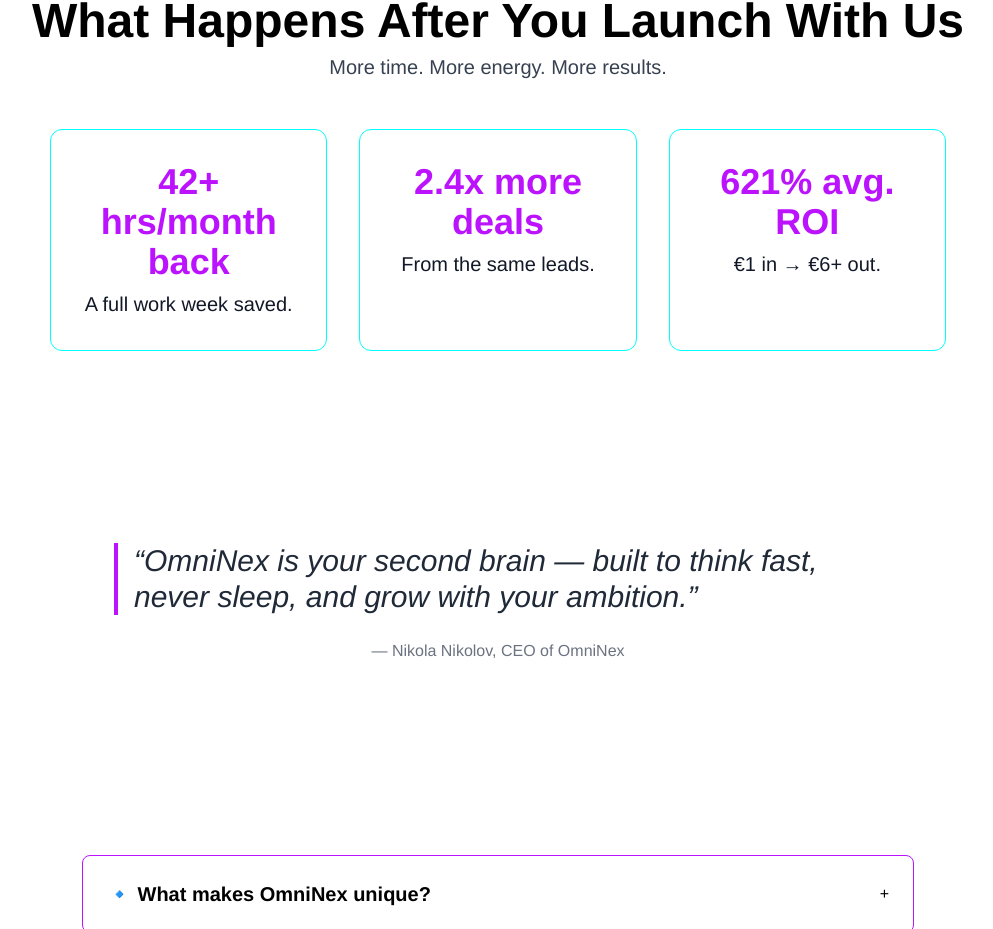
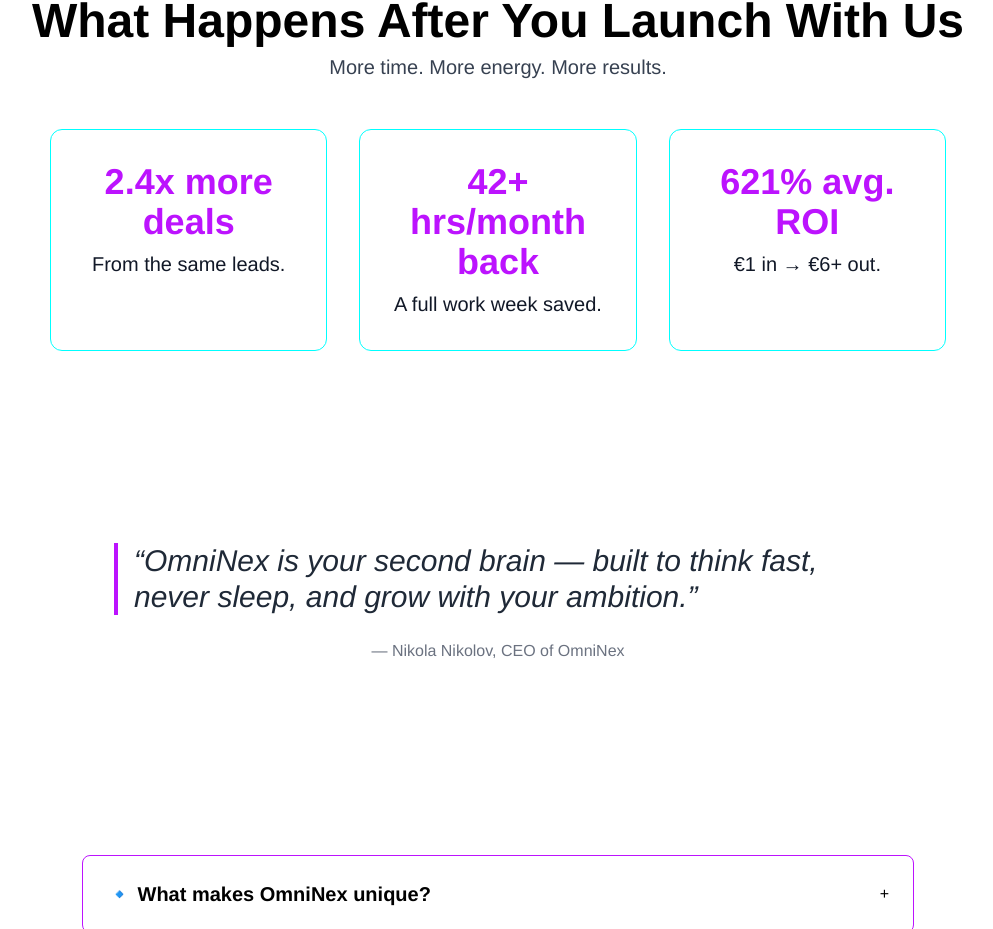
Before and after one commit to Kalcho8233/OmniNexAIWebsite, a Next.js app: page / in a window 1280 px wide. Shown: the part 2372-3301 px from the top of the page, without its empty margins (142-1135 px from the left). Built offline with nearby package versions, Linux system fonts and the light colour scheme.

Commit message:
Update StatsSection.jsx

```diff
--- a/components/StatsSection.jsx
+++ b/components/StatsSection.jsx
@@ -1,8 +1,8 @@
 import { motion } from 'framer-motion';
 
 const stats = [
+  { value: '2.4x more deals', label: 'From the same leads.' },
   { value: '42+ hrs/month back', label: 'A full work week saved.' },
-  { value: '2.4x more deals', label: 'From the same leads.' },
   { value: '621% avg. ROI', label: '€1 in → €6+ out.' }
 ];
 
```
